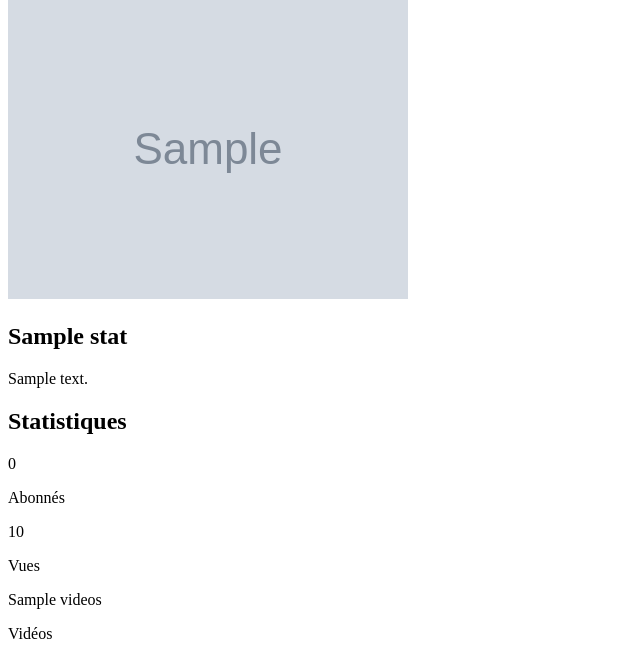
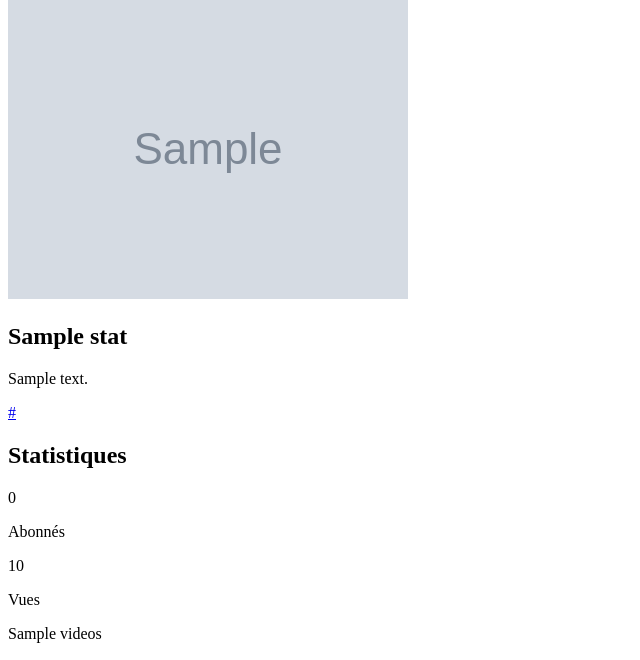
Before and after one commit to mikeheul/SfYoutubeAPI, a Symfony app: template templates/youtube/stats.html.twig in a window 1280 px wide. Shown: the part 81-741 px from the top of the page, without its empty margins (0-640 px from the left). Run offline with Twig, Linux system fonts and the light colour scheme; the template is opened without the code that fills it: most values are stand-ins (such as "Sample title", 1, 10 or a date in 2020); grey boxes marked "Sample" are stand-in pictures; some libraries are stand-ins or nearby versions.

Commit message:
Add custom URL field to YouTubeService and display it in stats template

```diff
--- a/src/Service/YoutubeService.php
+++ b/src/Service/YoutubeService.php
@@ -41,6 +41,7 @@ class YoutubeService
         return [
             'id' => $data['items'][0]['id'],
             'title' => $data['items'][0]['snippet']['title'] ?? null,
+            'customUrl' => $data['items'][0]['snippet']['customUrl'] ?? null,
             'description' => $data['items'][0]['snippet']['description'] ?? null,
             'publishedAt' => $data['items'][0]['snippet']['publishedAt'] ?? null,
             'thumbnail' => $data['items'][0]['snippet']['thumbnails']['high']['url'] ?? null,
--- a/templates/youtube/stats.html.twig
+++ b/templates/youtube/stats.html.twig
@@ -13,6 +13,13 @@
             <h2 class="text-xl font-semibold text-gray-300 mt-3">{{ stats.title }}</h2>
             <p class="text-gray-400 text-center mt-2">{{ stats.description }}</p>
         </div>
+
+        <!-- customUrl -->
+        <p class="mt-4 text-center text-blue-400 hover:text-blue-600 transition-all duration-300">
+            <a href="https://www.youtube.com/{{ stats.customUrl }}" target="_blank" class="">
+                {{ stats.customUrl }}
+            </a>
+        </p>
 
         <!-- Statistiques -->
         <div class="mt-6 bg-gray-900 p-6 rounded-lg shadow-lg">
```
